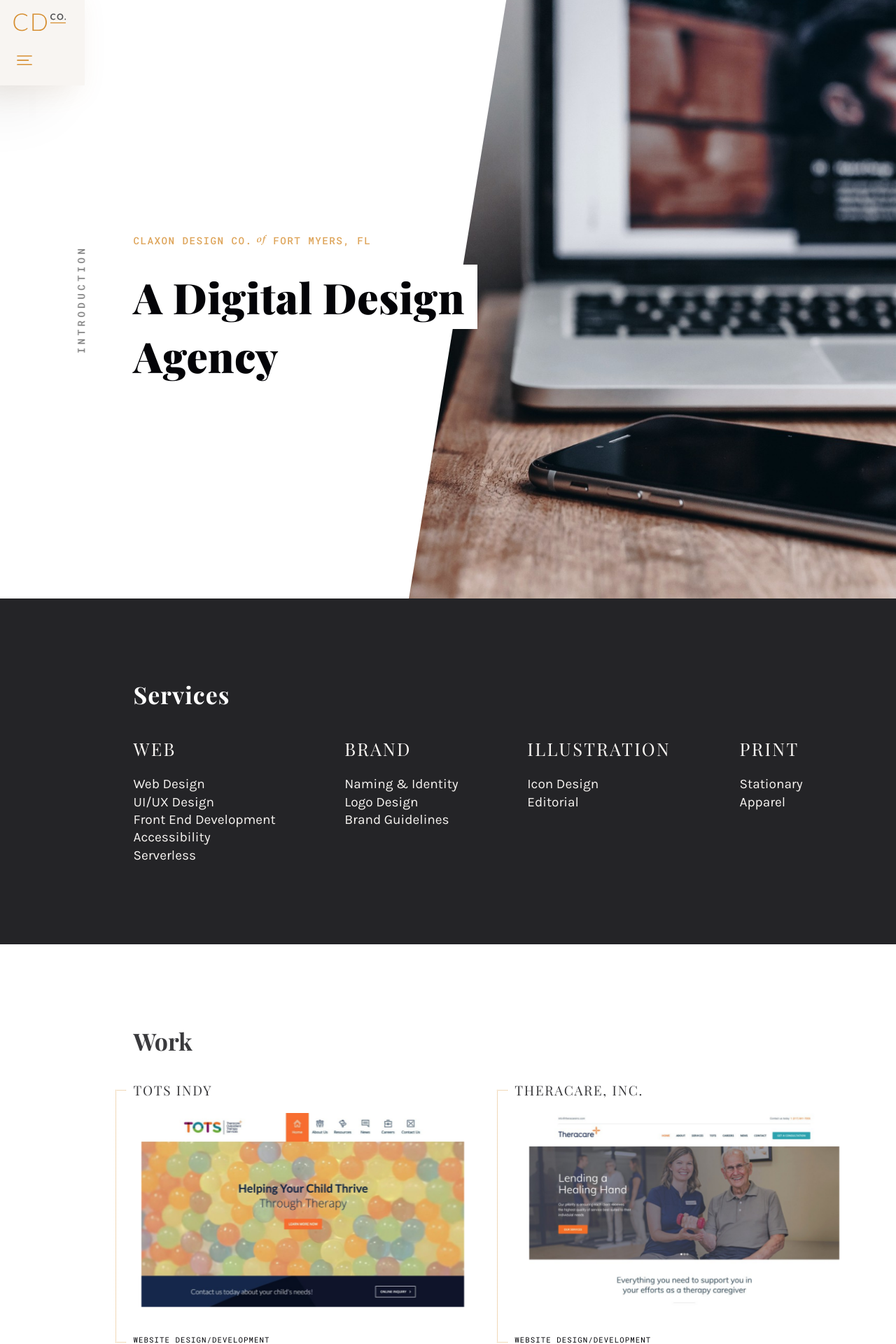
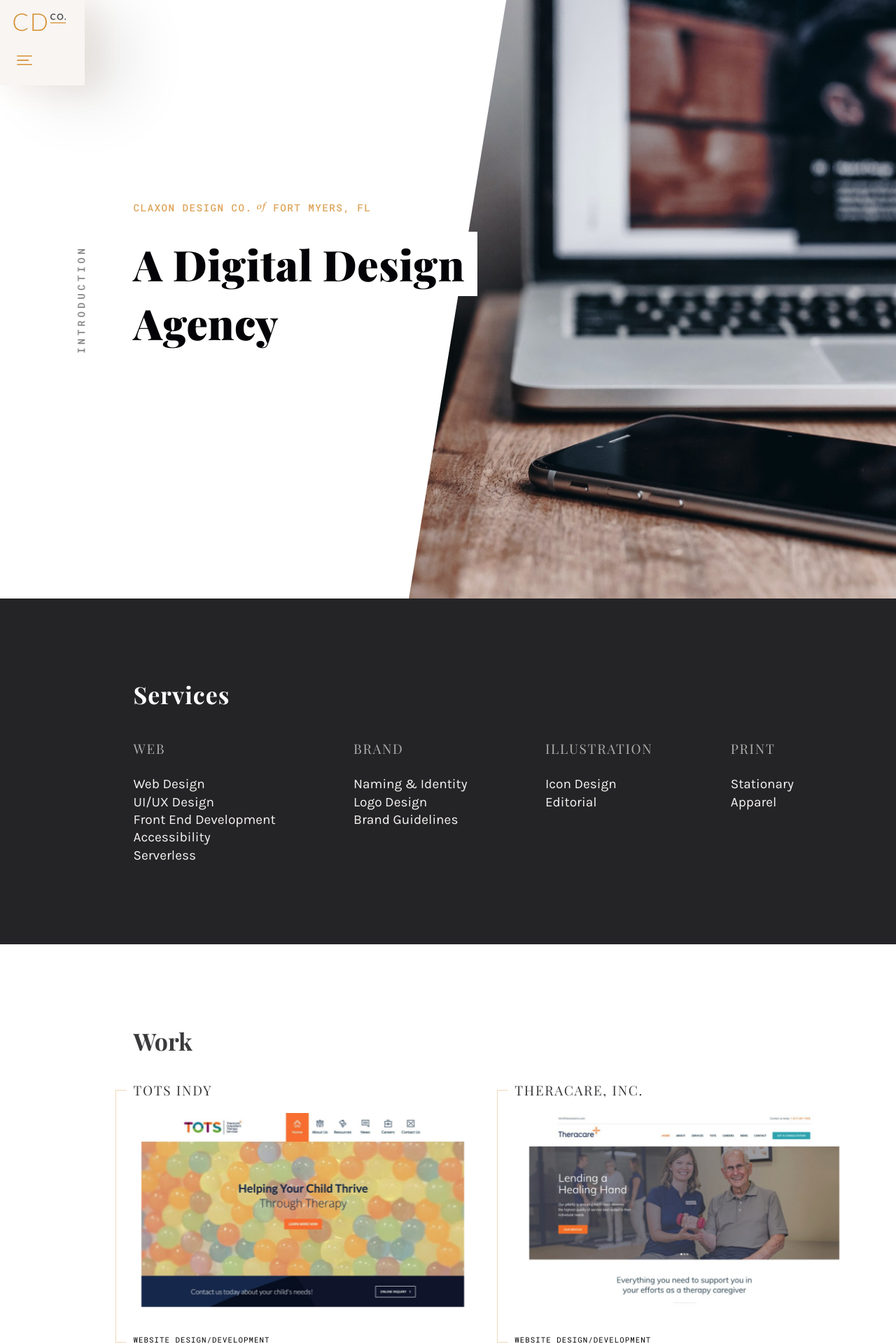
Before and after one commit to claxondesignco/claxondesignco.github.io, a Jekyll site: the page built from index.html, in a window 1280 px wide. Shown: the top 1920 px of the page at 70% size. Built offline with Jekyll 4.4.1, drawn with Linux system fonts in a browser that asks for light colours; nearby versions of some CDN libraries; comment, search, counter and statistics services are not loaded.

Commit message:
design tweaks

```diff
--- a/_sass/_base.sass
+++ b/_sass/_base.sass
@@ -35,12 +35,12 @@
   z-index: 9
   top: 0
   left: 0
-  box-shadow: 15px 5px 40px 5px rgba(148, 100, 48, 0.1),60px 20px 90px rgba(0,0,0,0.1)
+  box-shadow: -15px 5px 40px 5px rgba(148, 100, 48, 0.1), -60px 20px 90px rgba(0,0,0,0.1)
   transition: box-shadow 350ms ease-in-out
   background: $white
 
   &:hover
-    box-shadow: -15px 5px 40px 5px rgba(148, 100, 48, 0.1), -60px 20px 90px rgba(0,0,0,0.1)
+    box-shadow: 15px 5px 40px 5px rgba(148, 100, 48, 0.1),60px 20px 90px rgba(0,0,0,0.1)
 
 main > p
   margin-left: 2.2rem
@@ -125,7 +125,7 @@
   margin-top: ms(4)
 
 h3
-  font-size: ms(1)
+  font-size: ms(0)
   line-height: ms(1)
   margin: 0 0 ms(2)
   font-weight: 400
--- a/_sass/_columns.sass
+++ b/_sass/_columns.sass
@@ -43,7 +43,7 @@
 .columns li h4,
 .columns li p:first-child
   font-family: $serif
-  font-size: ms(1)
+  font-size: ms(0)
   font-weight: 400
   margin: 0 0 ms(1)
   letter-spacing: 0.09em
--- a/_sass/_sections.sass
+++ b/_sass/_sections.sass
@@ -26,6 +26,7 @@
     font-weight: 500
     text-transform: uppercase
     color: $gold-t3
+    margin-top: -4.9rem
 
   h2
     font-size: ms(4)
@@ -177,8 +178,9 @@
 section.dark h1 + h2
   color: $white-s4
 
-section.dark h3
-  color: $white-s2
+section.dark h3,
+section.dark li h3 span
+  color: $white-s3
 
 section.dark h4
   color: $white-s2
```
Also changed, not shown: 1 other file.
